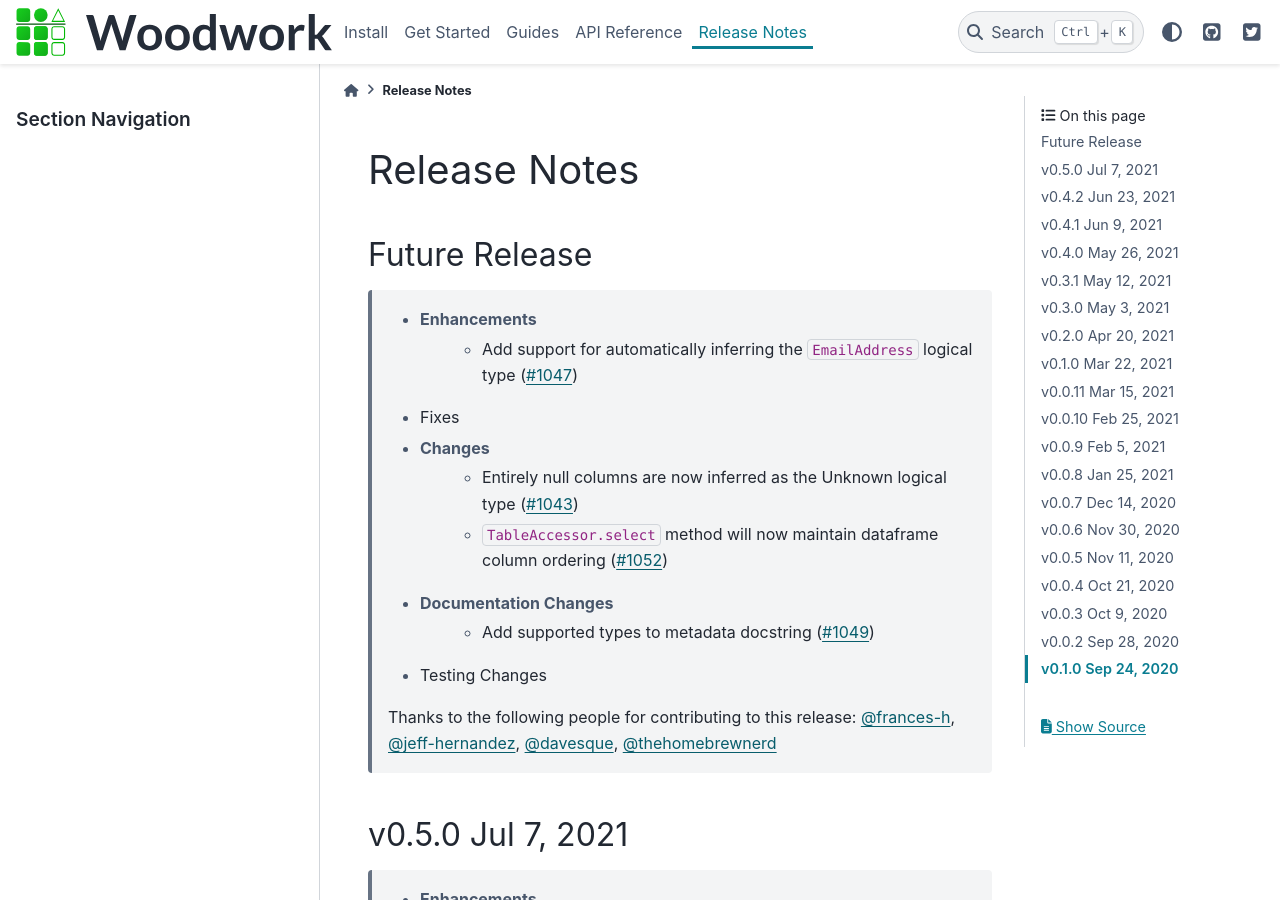
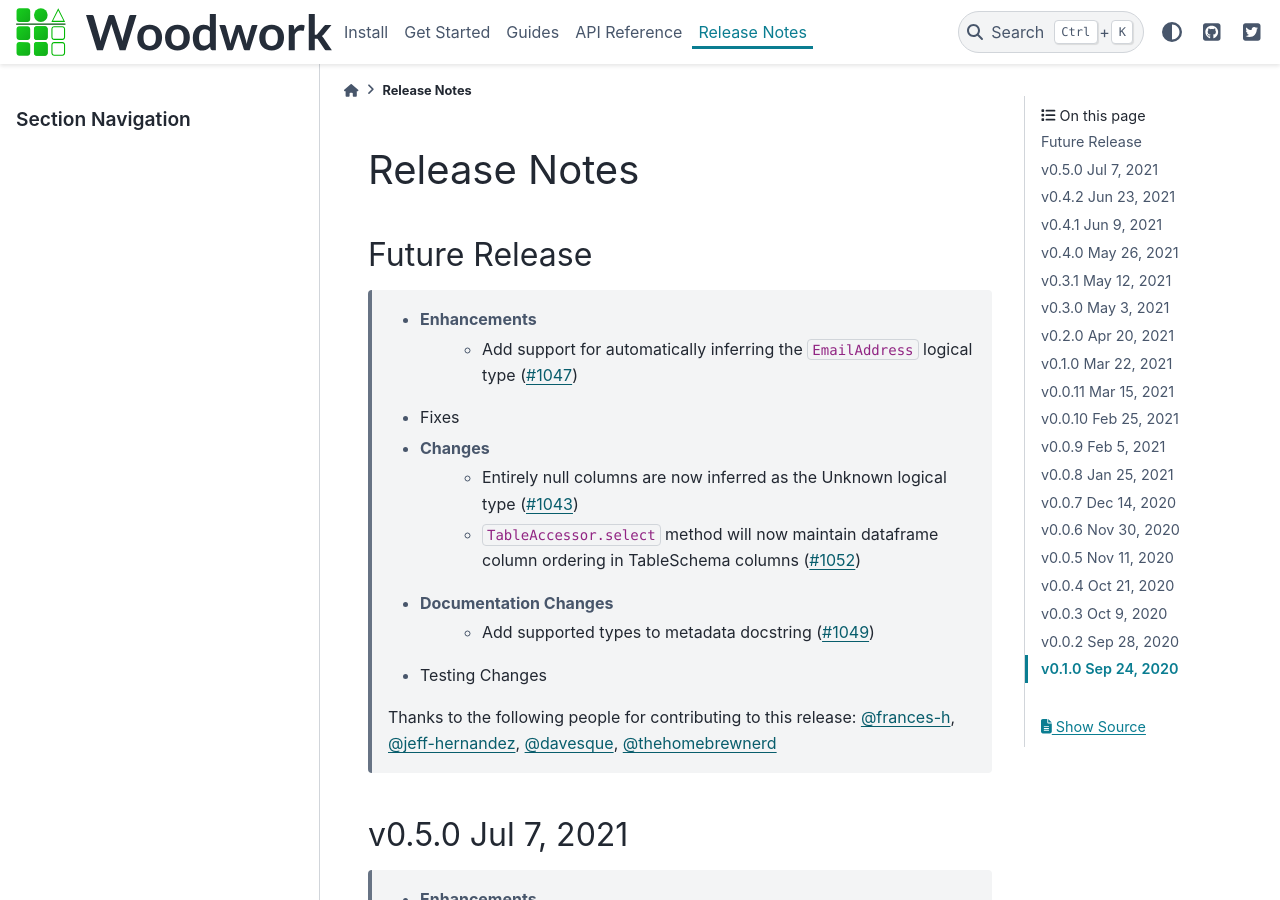
Before and after one commit to alteryx/woodwork, a Sphinx documentation site: the page built from docs/source/release_notes.rst, in a window 1280 px wide and 900 px high. Built offline with Sphinx 7.4.7 and the PyData theme 0.15.4, drawn with Linux system fonts in a browser that asks for light colours; comment, search, counter and statistics services are not loaded.

Commit message:
update release notes

```diff
--- a/docs/source/release_notes.rst
+++ b/docs/source/release_notes.rst
@@ -10,7 +10,7 @@ Future Release
     * Fixes
     * Changes
         * Entirely null columns are now inferred as the Unknown logical type (:pr:`1043`)
-        * ``TableAccessor.select`` method will now maintain dataframe column ordering (:pr:`1052`)
+        * ``TableAccessor.select`` method will now maintain dataframe column ordering in TableSchema columns (:pr:`1052`)
     * Documentation Changes
         * Add supported types to metadata docstring (:pr:`1049`)
     * Testing Changes
```
